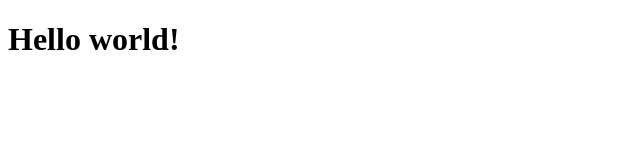
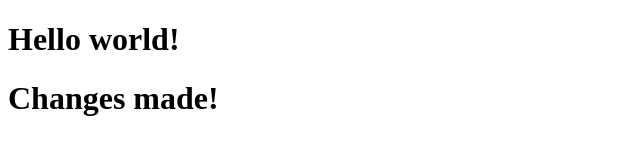
Before and after one commit to Debasish12122002/html-css-training, a plain HTML site: page index.html in a window 1280 px wide. Shown: the whole page, without its empty margins (0-640 px from the left). Drawn offline with Linux system fonts and the light colour scheme.

Commit message:
Changes done in the index file

```diff
--- a/index.html
+++ b/index.html
@@ -5,5 +5,6 @@
 </head>
 <body>
 <h1>Hello world!</h1>
+<h1>Changes made!</h1>
 </body>
 </html>
```
